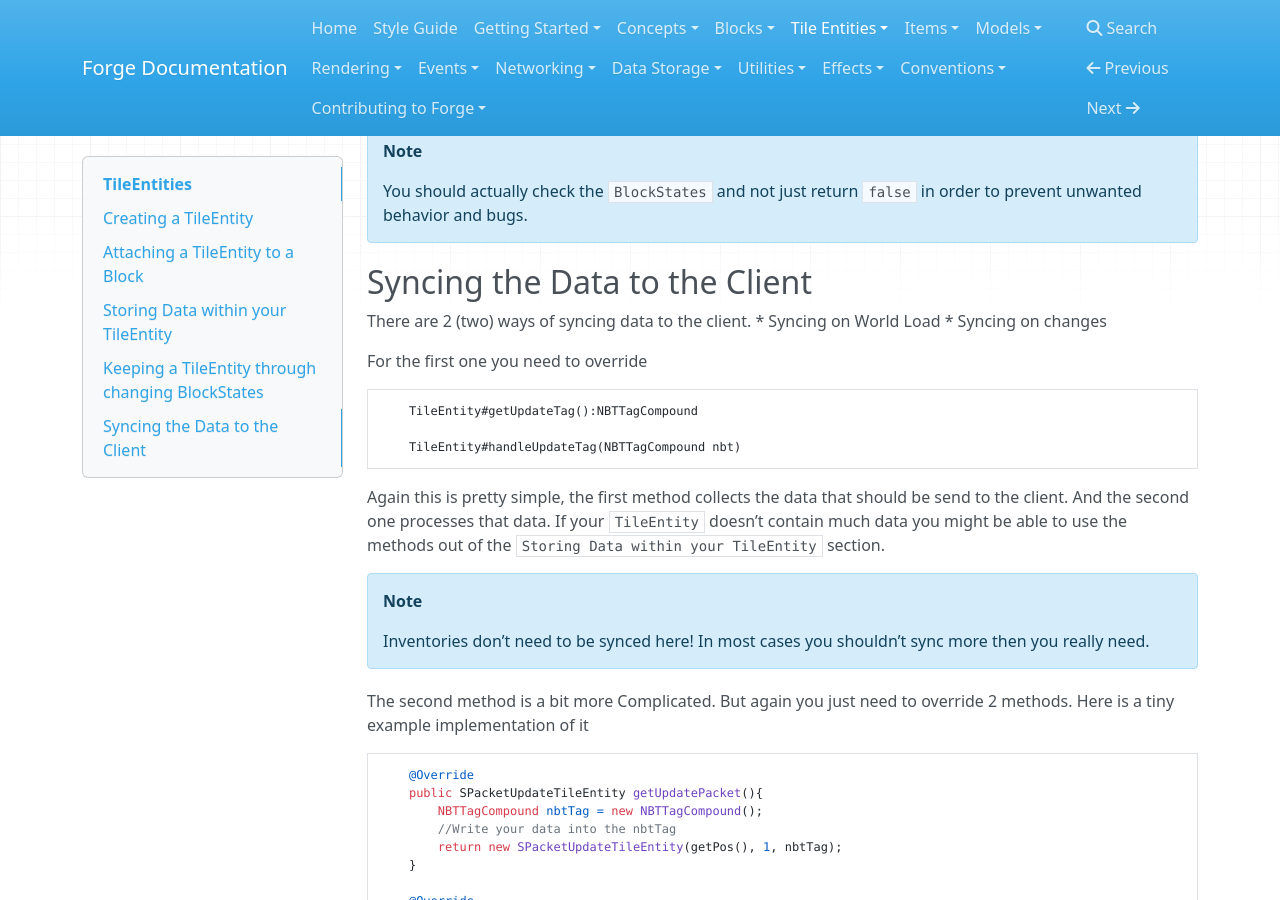
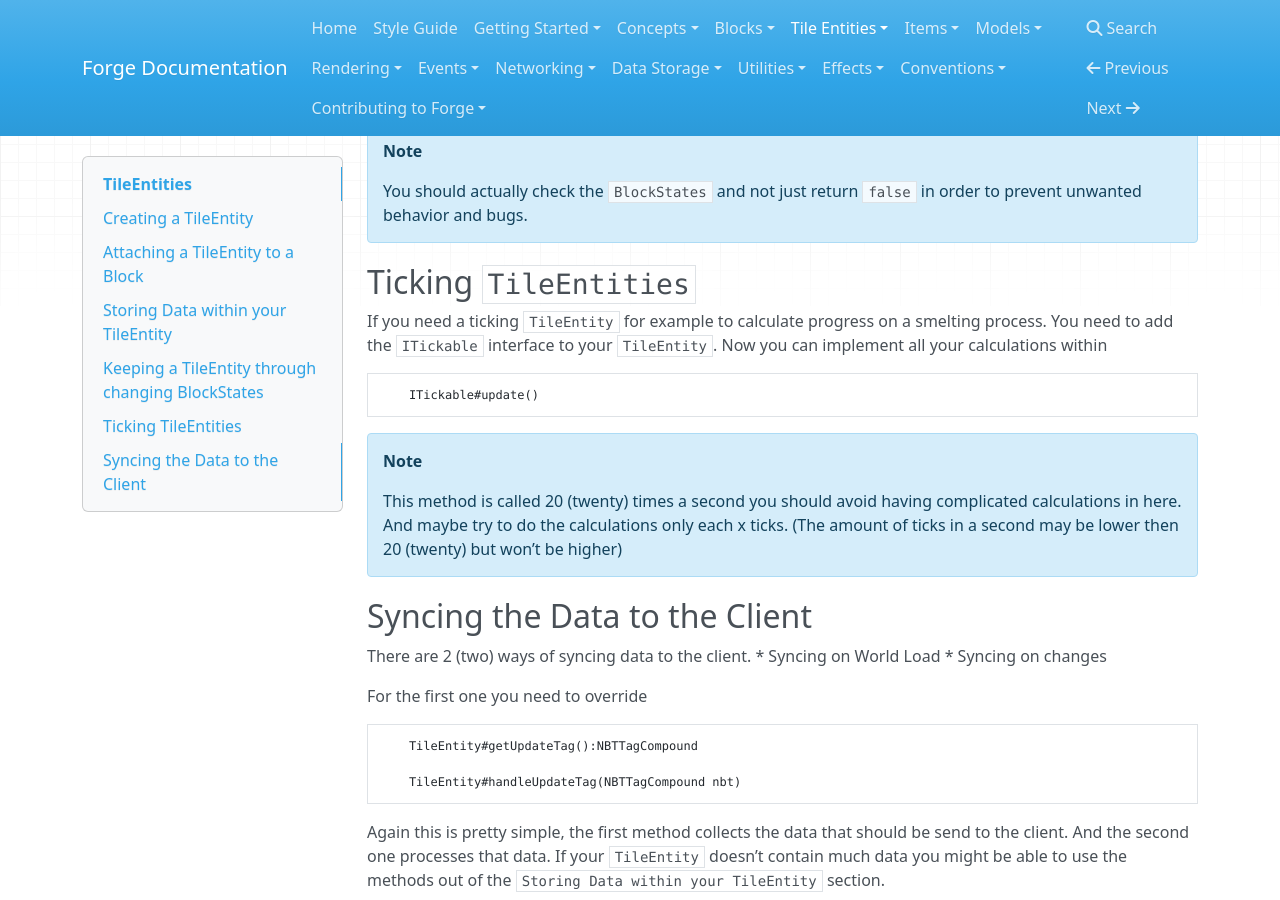
Before and after one commit to MinecraftForge/Documentation, an MkDocs documentation site: the page built from docs/tileentities/tileentity.md, in a window 1280 px wide and 900 px high, scrolled down 1650 px. Built offline with MkDocs 1.6.1, drawn with Linux system fonts in a browser that asks for light colours; nearby versions of some CDN libraries; old or Windows-style settings are respelled for this version of MkDocs.

Commit message:
Added Section about Tickable TileEntities

````diff
--- a/docs/tileentities/tileentity.md
+++ b/docs/tileentities/tileentity.md
@@ -58,6 +58,18 @@ Achieving this is rather simple, by overriding following method
 !!! note
 	You should actually check the `BlockStates` and not just return `false` in order to prevent unwanted behavior and bugs.
 
+## Ticking `TileEntities`
+If you need a ticking `TileEntity` for example to calculate progress on a smelting process.
+You need to add the `ITickable` interface to your `TileEntity`.
+Now you can implement all your calculations within
+```JAVA
+	ITickable#update()
+```
+!!! note
+	This method is called 20 (twenty) times a second you should avoid having complicated calculations in here.
+	And maybe try to do the calculations only each x ticks.
+	(The amount of ticks in a second may be lower then 20 (twenty) but won't be higher)
+
 ## Syncing the Data to the Client
 There are 2 (two) ways of syncing data to the client.
 * Syncing on World Load
````
